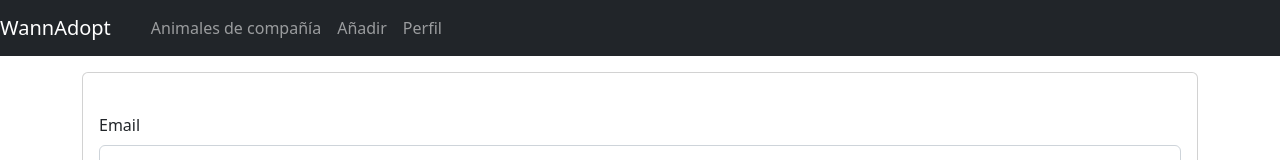
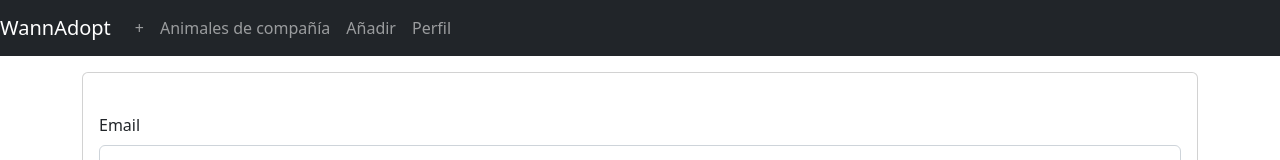
Before and after one commit to eas45/wannAdopt-BO-frontend, an Angular app: page /login in a window 1280 px wide. Shown: the top 160 px of the page. Built offline with nearby package versions, Linux system fonts and the light colour scheme.

Commit message:
Extrae el email del almacenamiento

```diff
--- a/src/app/app.component.ts
+++ b/src/app/app.component.ts
@@ -10,7 +10,7 @@ import { AuthService } from './services/auth/auth.service';
 export class AppComponent {
   title = 'wannAdopt-BO-frontend';
   isLoggedIn: boolean = false;
-  email: string = '';
+  email: string = '+';
 
   constructor(
     private storageService: StorageService,
@@ -20,8 +20,7 @@ export class AppComponent {
     this.isLoggedIn = this.storageService.isLoggedIn();
 
     if (this.isLoggedIn) {
-      const user = this.storageService.getUser();
-      this.email = user.email;
+      this.email = this.storageService.getEmail();
     }
   }
 
```
